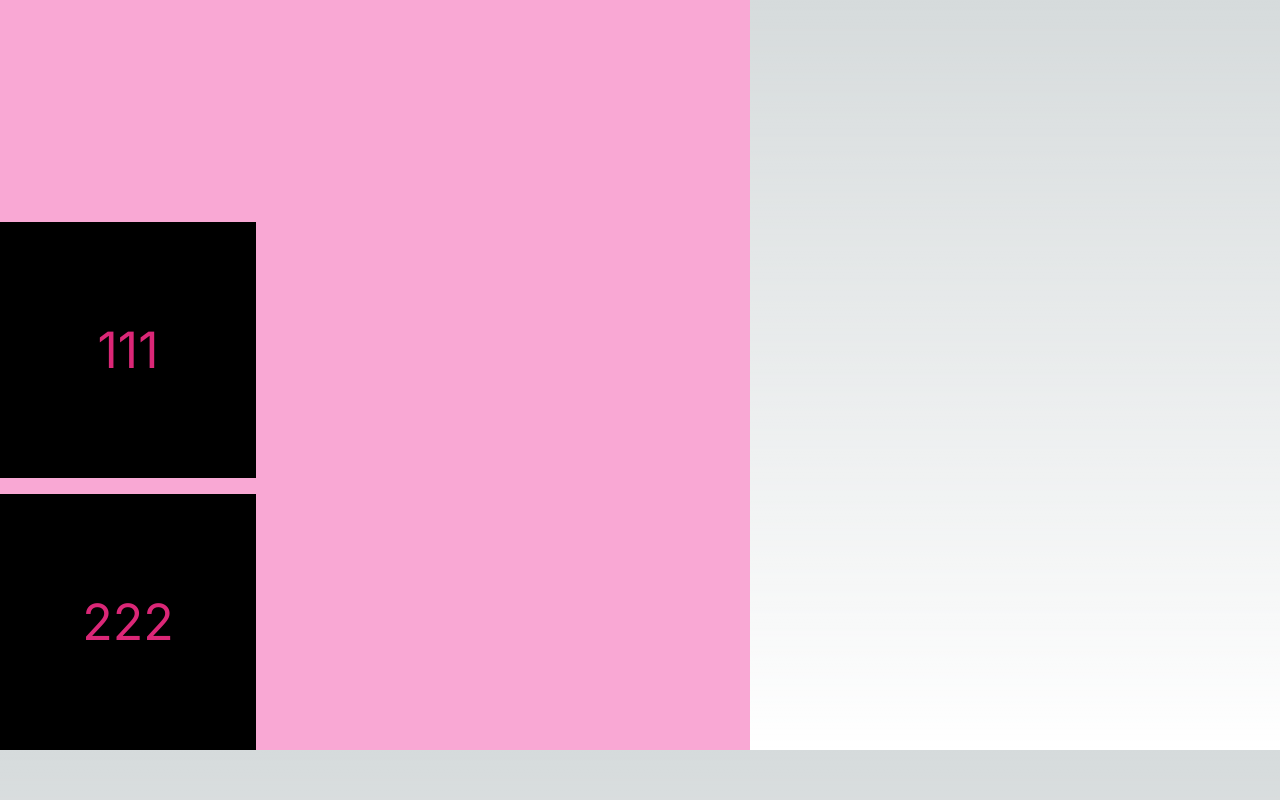
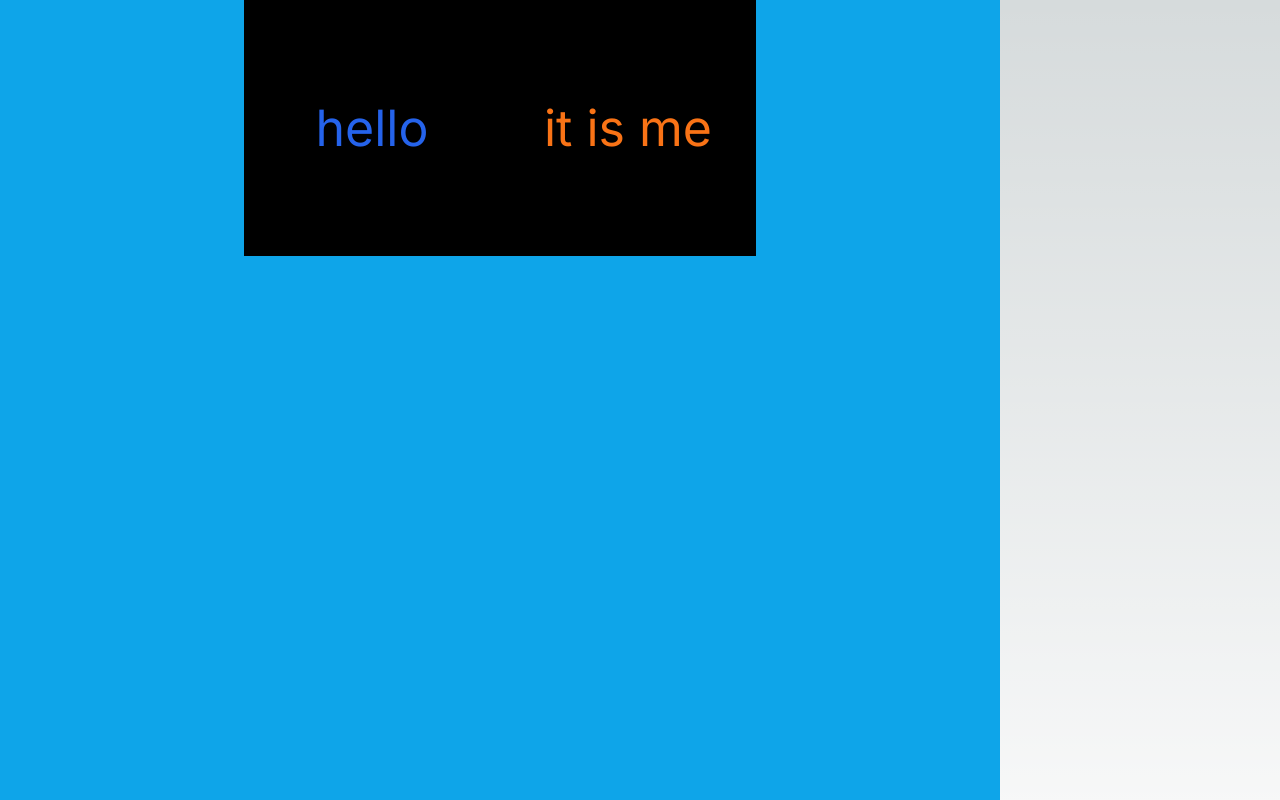
Before and after one commit to JJJiL0ng/ytClone, a Next.js app in the folder ytmusic_clone/: page / in a window 1280 px wide. Shown: the top 800 px of the page. Built offline with nearby package versions, Linux system fonts and the light colour scheme.

Commit message:
tailwind practice day2

```diff
--- a/ytmusic_clone/app/page.tsx
+++ b/ytmusic_clone/app/page.tsx
@@ -2,13 +2,13 @@ import Image from "next/image";
 
 export default function Home() {
   return (
-    <div className="bg-pink-300 h-[750px] w-[750px] flex flex-col justify-end items-start gap-4">
-      <div className="flex h-64 w-64 cursor-auto items-center justify-center bg-black text-[50px] font-[100px] text-pink-600">
-            111
+    <div className="bg-sky-500 h-[1000px] w-[1000px] flex flex-low justify-center items-ceter gap-0">
+      <div className="flex h-64 w-64 cursor-auto items-center justify-center bg-black text-[50px] font-[100px] text-blue-600">
+            hello
       </div>
 
-      <div className="flex h-64 w-64 cursor-pointer items-center justify-center bg-black text-[50px] font-[100px] text-pink-600">
-            222
+      <div className="flex h-64 w-64 cursor-pointer items-center justify-center bg-black text-[50px] font-[100px] text-orange-500">
+            it is me
       </div>
     </div>
   );
```
